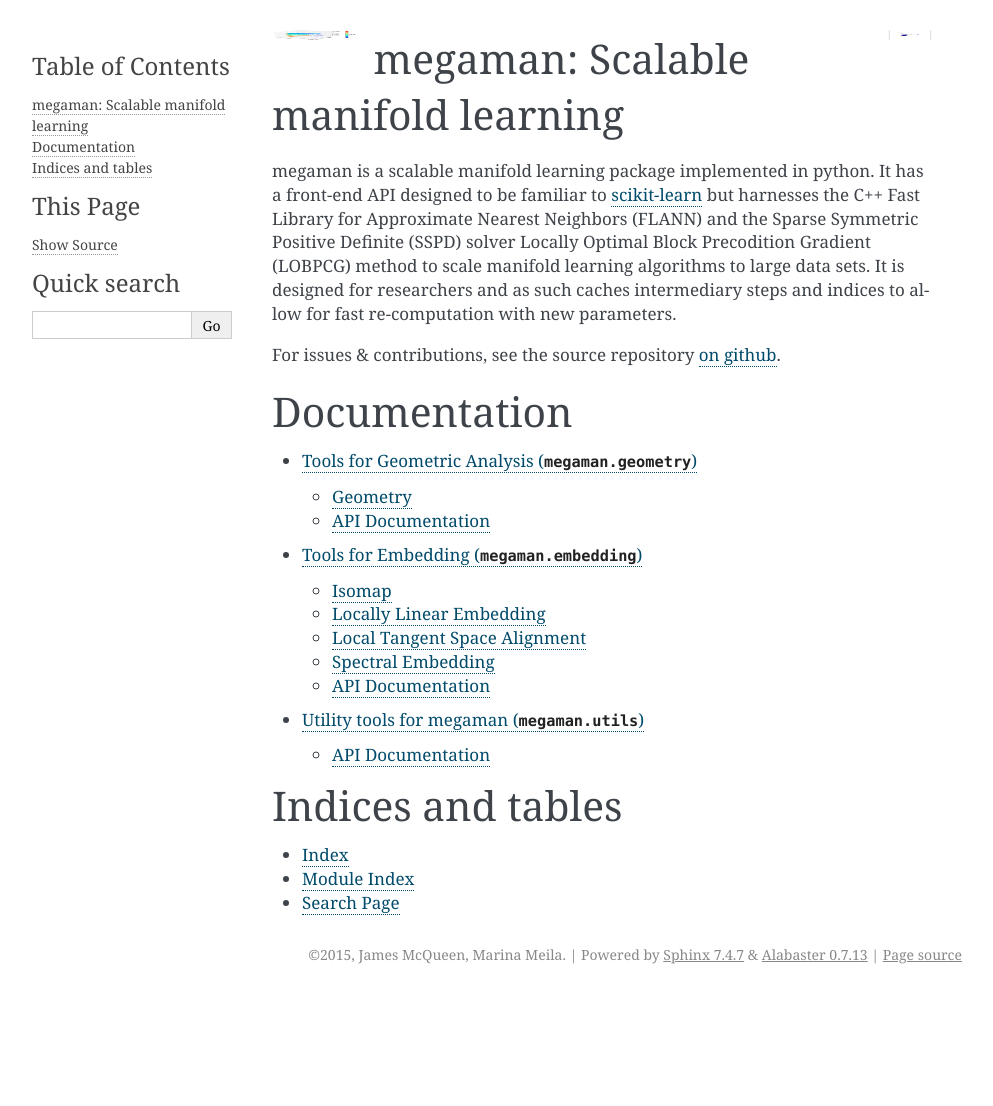
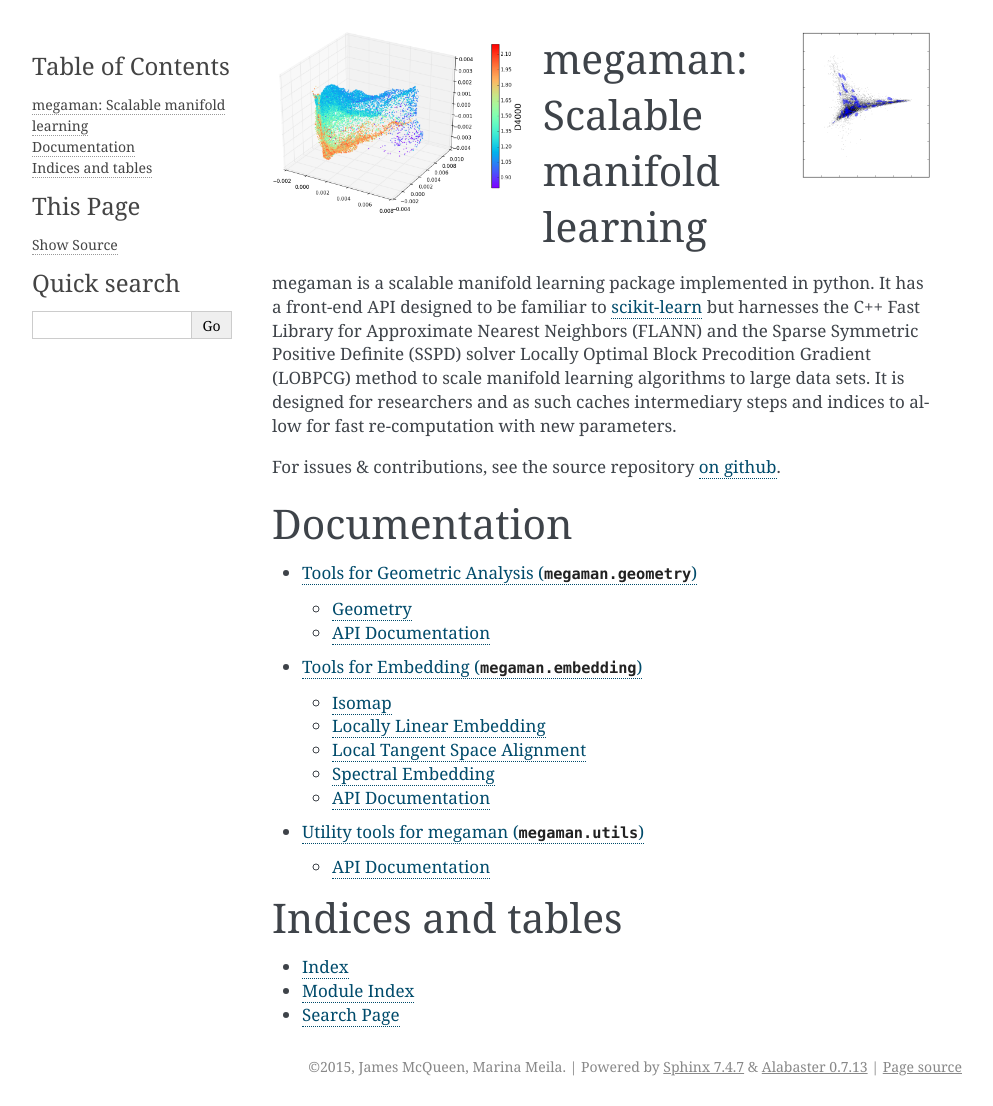
Before and after one commit to mmp2/megaman, a Sphinx documentation site: the page built from doc/index.rst, in a window 1280 px wide. Shown: the whole page, without its empty margins (148-1141 px from the left). Built offline with Sphinx 7.4.7, drawn with Linux system fonts in a browser that asks for light colours; formulas are drawn with MathJax 3; before the commit the page ends 994 px from its top, so only the background shows below that.

Commit message:
trying different sizes...

```diff
--- a/doc/index.rst
+++ b/doc/index.rst
@@ -1,10 +1,8 @@
 .. image:: images/spectra_D4000.png
-   :height: 100px
-   :scale: 10 %
+   :scale: 30 %
    :align: left
 .. image:: images/word2vec_rmetric_plot_no_digits.png
-   :height: 100px
-   :scale: 10 %
+   :scale: 30 %
    :align: right
 
 megaman: Scalable manifold learning
```
